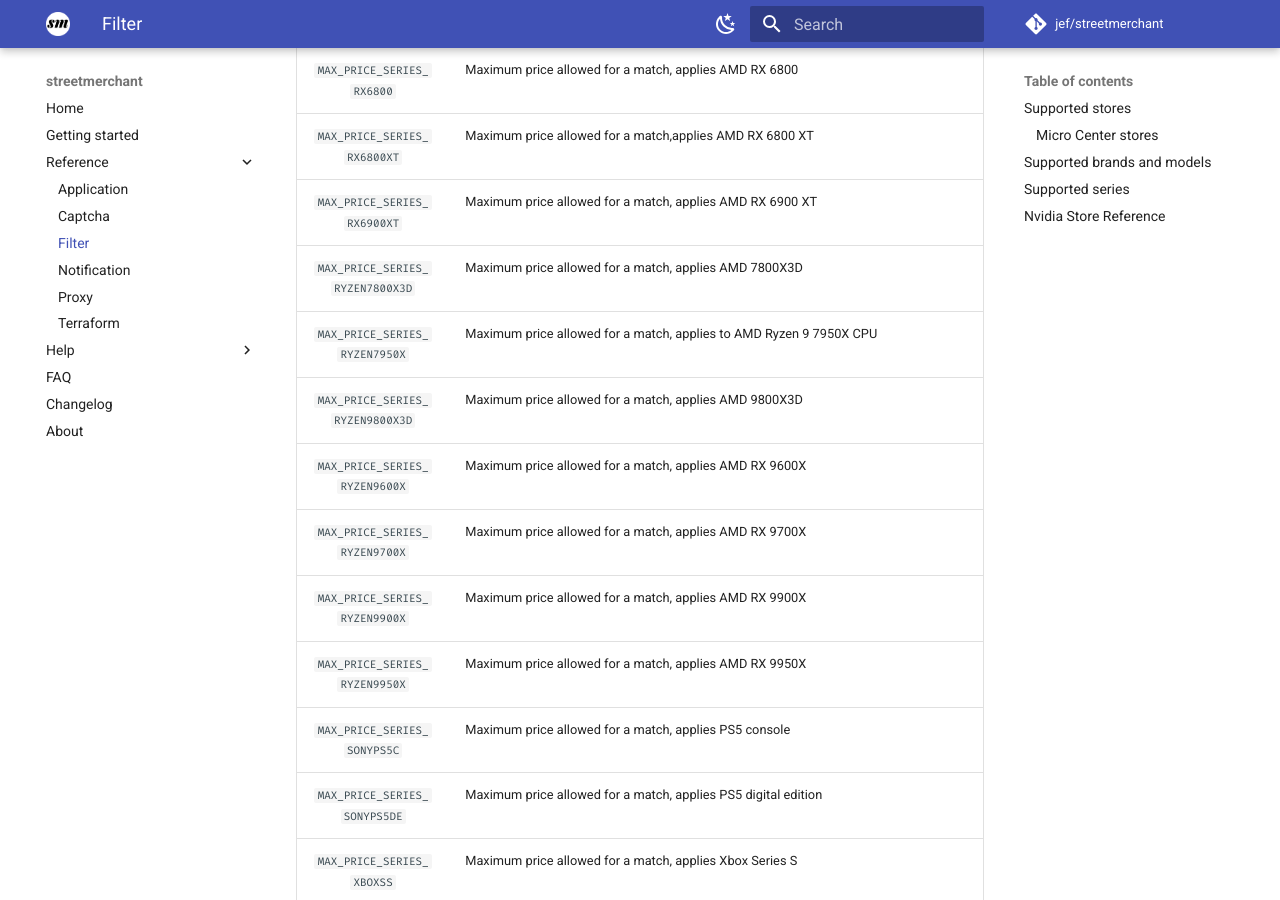
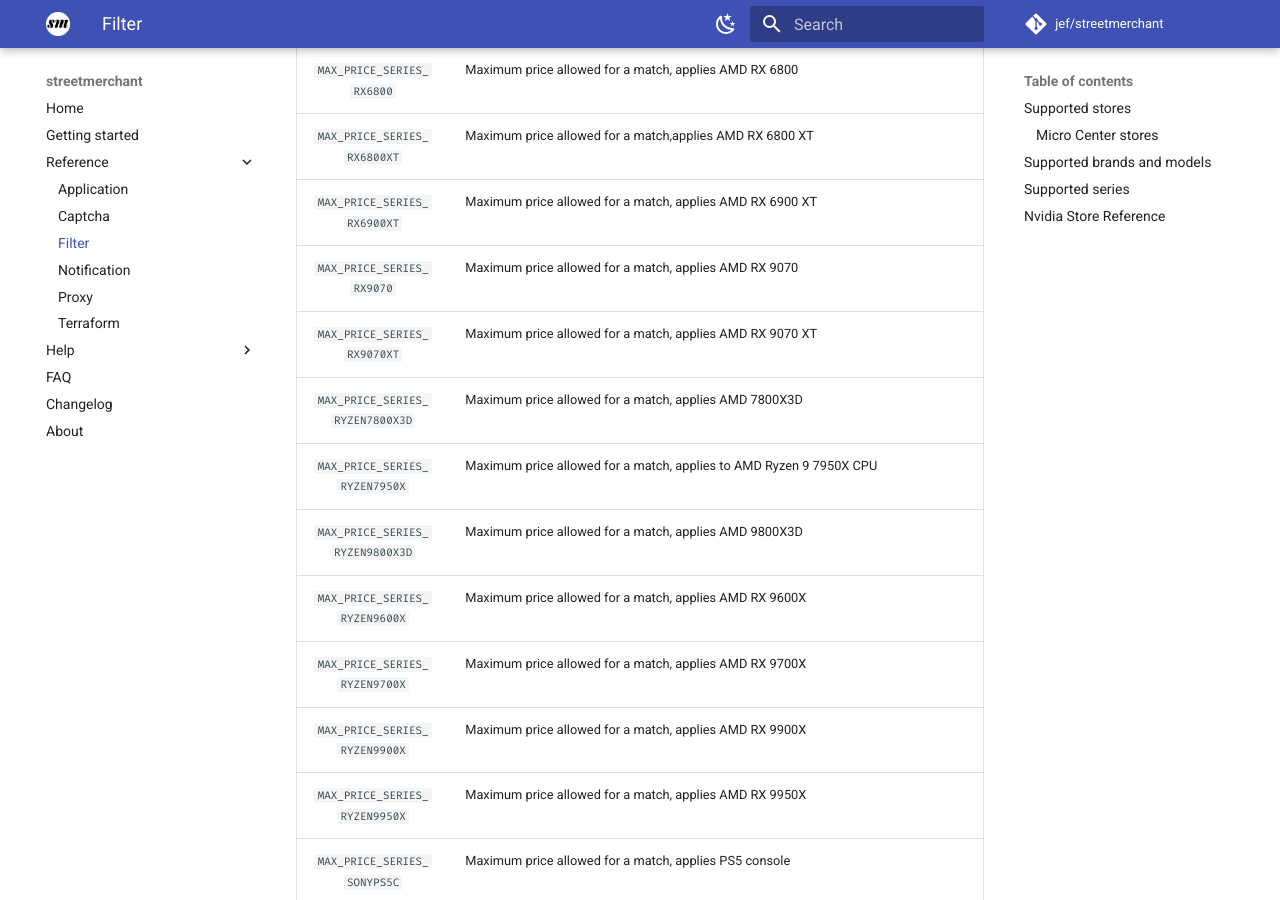
Before and after one commit to jef/streetmerchant, an MkDocs documentation site: the page built from docs/reference/filter.md, in a window 1280 px wide and 900 px high, scrolled down 1649 px. Built offline with MkDocs 1.6.1 and Material for MkDocs 9.7.7, drawn with Linux system fonts in a browser that asks for light colours; comment, search, counter and statistics services are not loaded; some of the changed text lies outside the part shown.

Commit message:
Update filter.md for RX 9070 series

```diff
--- a/docs/reference/filter.md
+++ b/docs/reference/filter.md
@@ -27,6 +27,8 @@
 | `MAX_PRICE_SERIES_RX6800` | Maximum price allowed for a match, applies AMD RX 6800 |
 | `MAX_PRICE_SERIES_RX6800XT` | Maximum price allowed for a match,applies AMD RX 6800 XT |
 | `MAX_PRICE_SERIES_RX6900XT` | Maximum price allowed for a match, applies AMD RX 6900 XT |
+| `MAX_PRICE_SERIES_RX9070` | Maximum price allowed for a match, applies AMD RX 9070|
+| `MAX_PRICE_SERIES_RX9070XT` | Maximum price allowed for a match, applies AMD RX 9070 XT |
 | `MAX_PRICE_SERIES_RYZEN7800X3D` | Maximum price allowed for a match, applies AMD 7800X3D |
 | `MAX_PRICE_SERIES_RYZEN7950X` | Maximum price allowed for a match, applies to AMD Ryzen 9 7950X CPU |
 | `MAX_PRICE_SERIES_RYZEN9800X3D` | Maximum price allowed for a match, applies AMD 9800X3D |
@@ -285,6 +287,8 @@
 | AMD RX 6800 | `rx6800` |
 | AMD RX 6800XT | `rx6800xt` |
 | AMD RX 6900XT | `rx6900xt` |
+| AMD RX 9070 | `rx9070` |
+| AMD RX 9070XT | `rx9070xt` |
 | AMD Ryzen 5600X | `ryzen5600` |
 | AMD Ryzen 5800X | `ryzen5800` |
 | AMD Ryzen 5900X | `ryzen5900` |
```
